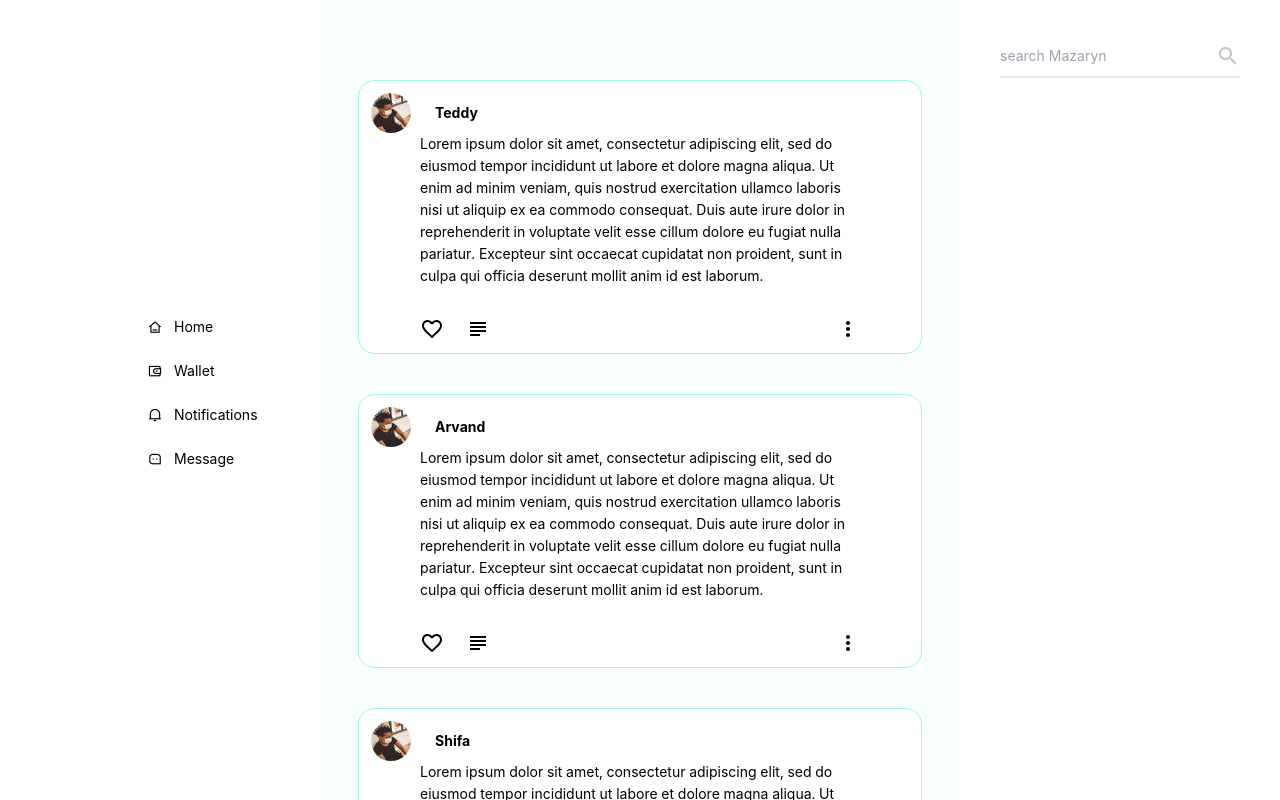
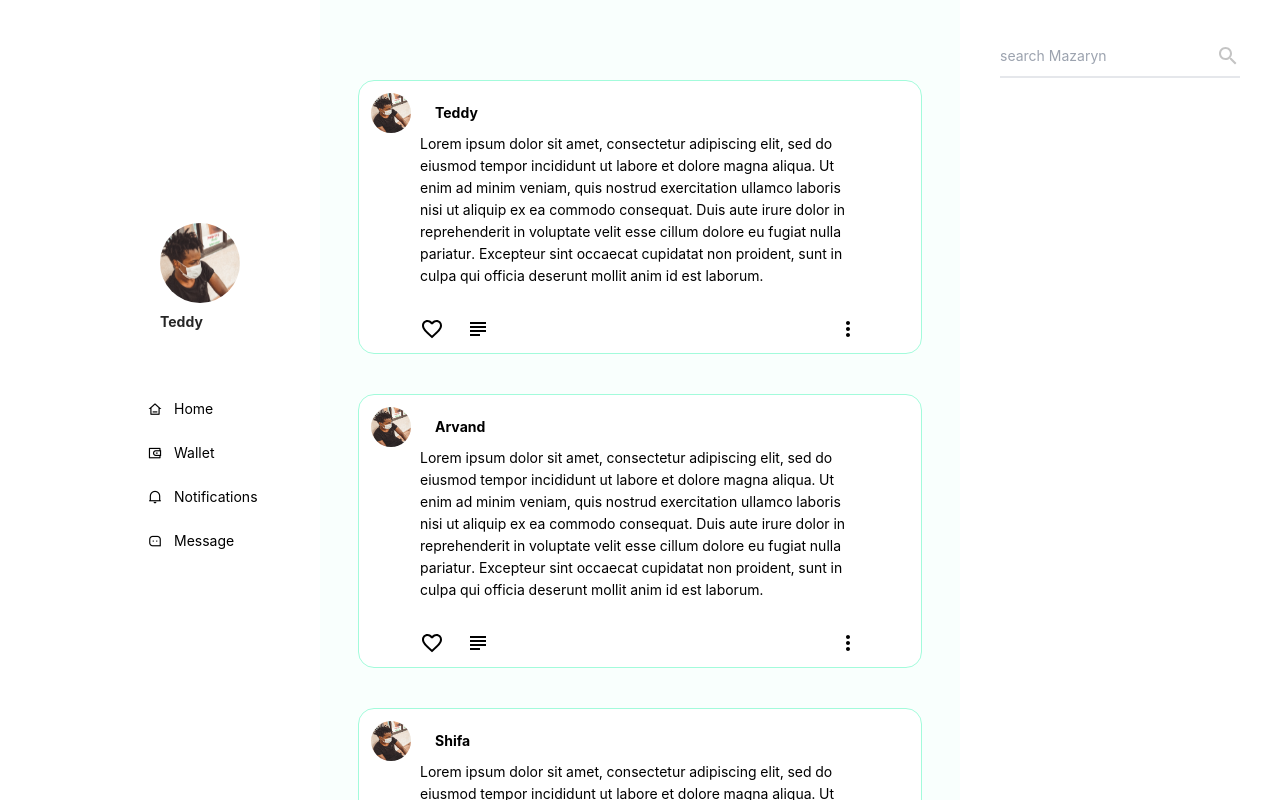
Before and after one commit to aiden77mori/mazaryn-frontend, a React (Create React App) app: page / in a window 1280 px wide. Shown: the top 800 px of the page. Built offline with nearby package versions, Linux system fonts and the light colour scheme; sample sign-in values are in the browser's storage.

Commit message:
profile added to the left panel

```diff
--- a/src/components/left pane/LeftPane.js
+++ b/src/components/left pane/LeftPane.js
@@ -9,8 +9,17 @@ function LeftPane(props){
         props.history.push("/login")
       }
 
+      let profileImage = process.env.PUBLIC_URL + '/assets/images/profile.svg'
+
       return (
-        <div className=' w-1/4 h-screen flex items-center sticky top-0'>
+        <div className=' w-1/4 h-screen flex flex-col justify-center items-center sticky top-0'>
+          <div className=" w-full flex justify-end pb-10">
+            <div className=" w-1/2">
+              <img className=" h-20 w-20" src={profileImage} alt="profile image"/>
+              <p className=" text-left font-bold pt-2">Teddy</p>
+
+            </div>
+          </div>
           <nav className=' flex justify-end w-full'>
             <ul className="w-3/5">
               <li className=''>
```
